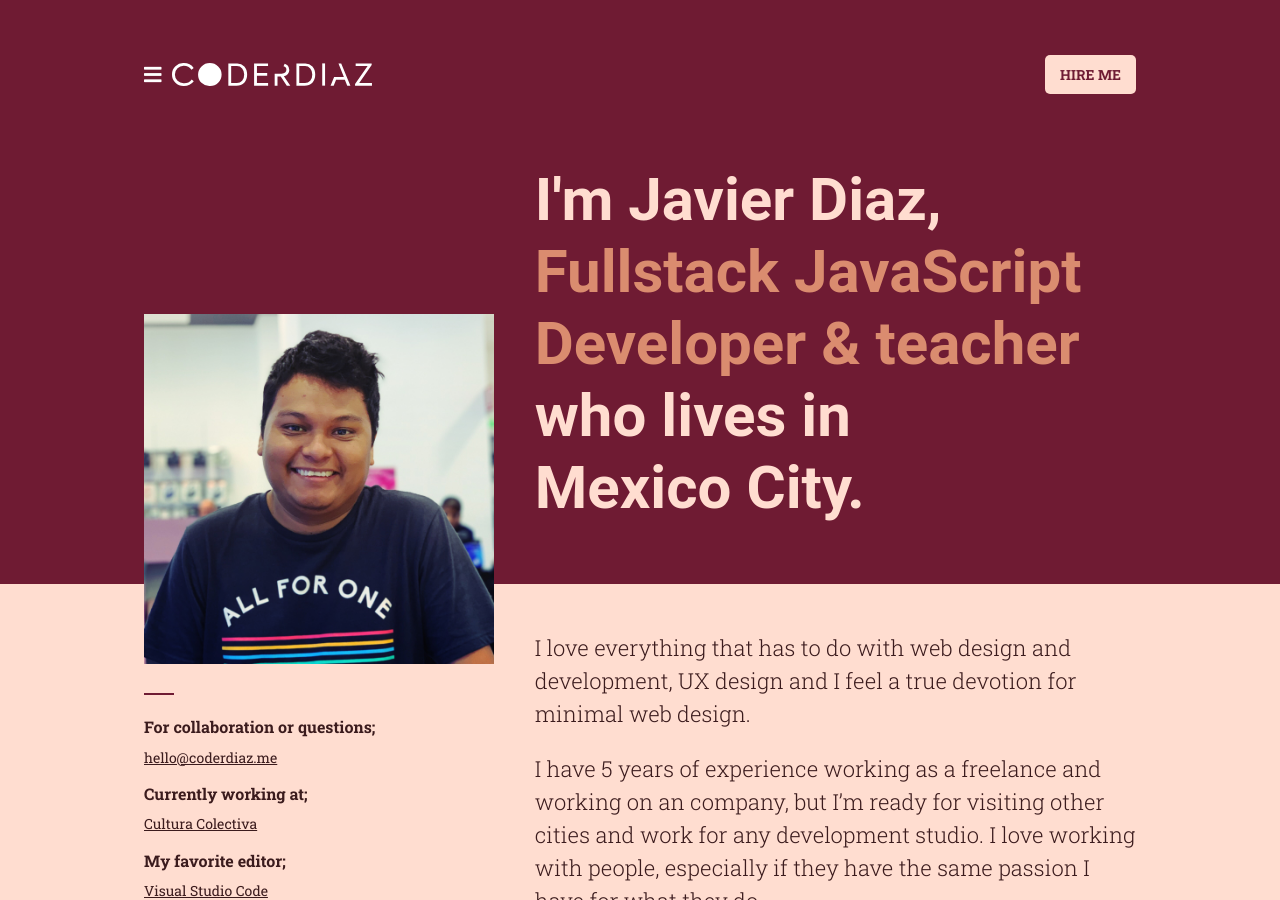
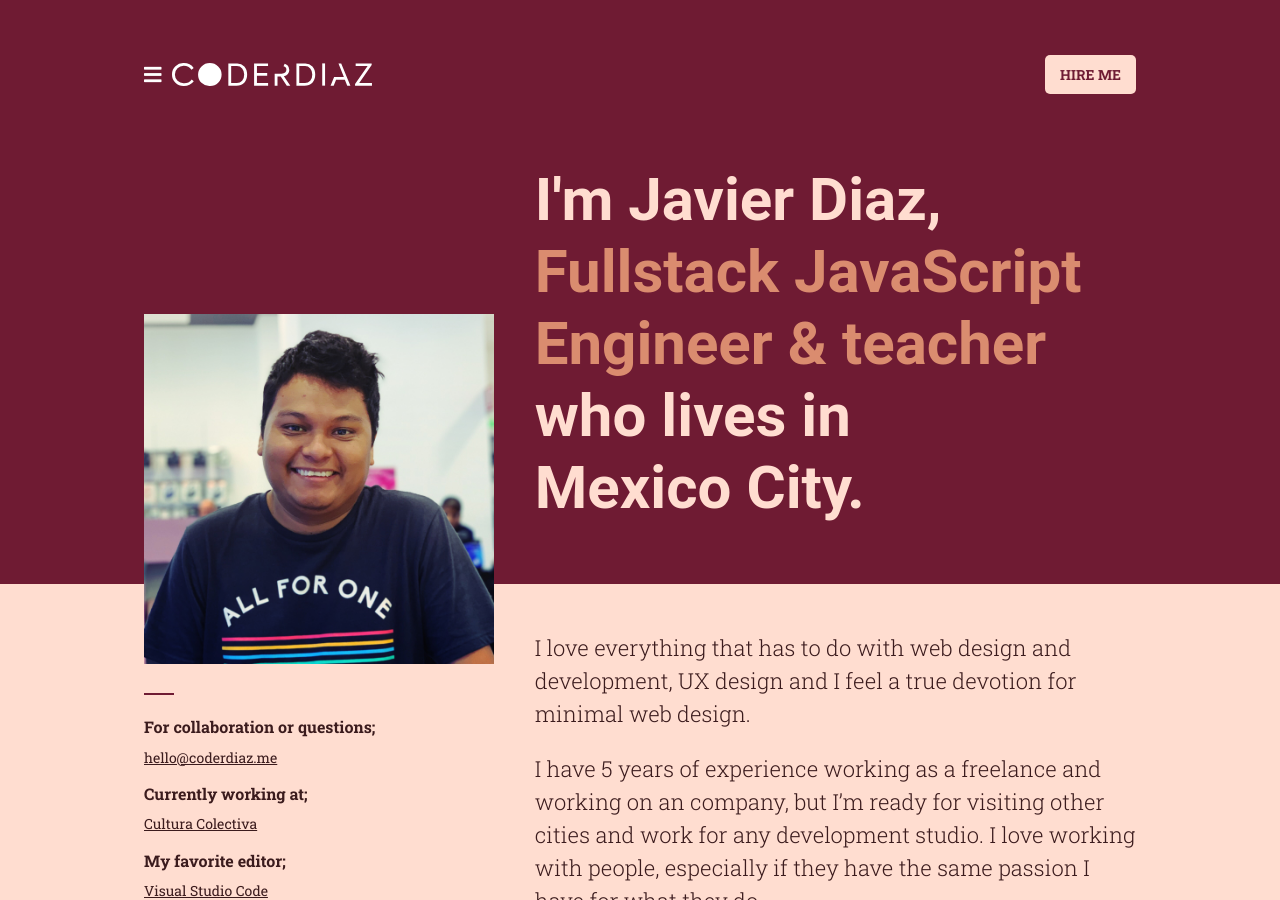
Before and after one commit to coderdiaz/v3, a Jekyll site: the page built from index.html, in a window 1280 px wide and 900 px high. Built offline with Jekyll 4.4.1, drawn with Linux system fonts in a browser that asks for light colours.

Commit message:
fix: dynamic job position

```diff
--- a/index.html
+++ b/index.html
@@ -10,7 +10,7 @@ language: "EN"
         </div>
         <div class="user__info">
             <h1 class="title">
-                I'm Javier Diaz,<br><span class="position">Fullstack JavaScript Developer & teacher</span><br>who lives in<br>Mexico City.
+                I'm Javier Diaz,<br><span class="position">{{ site.position }}</span><br>who lives in<br>Mexico City.
             </h1>
         </div>
     </div>
```
